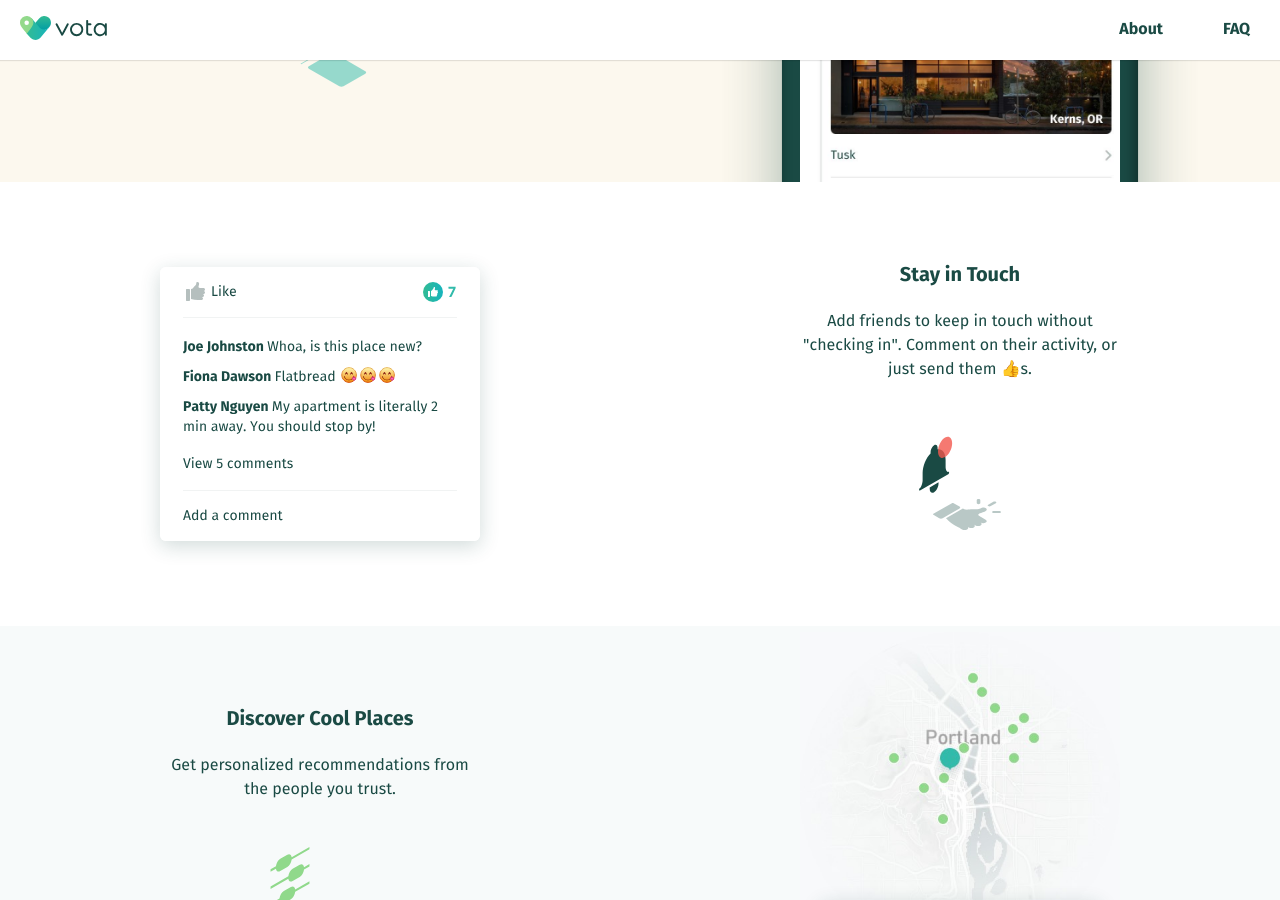
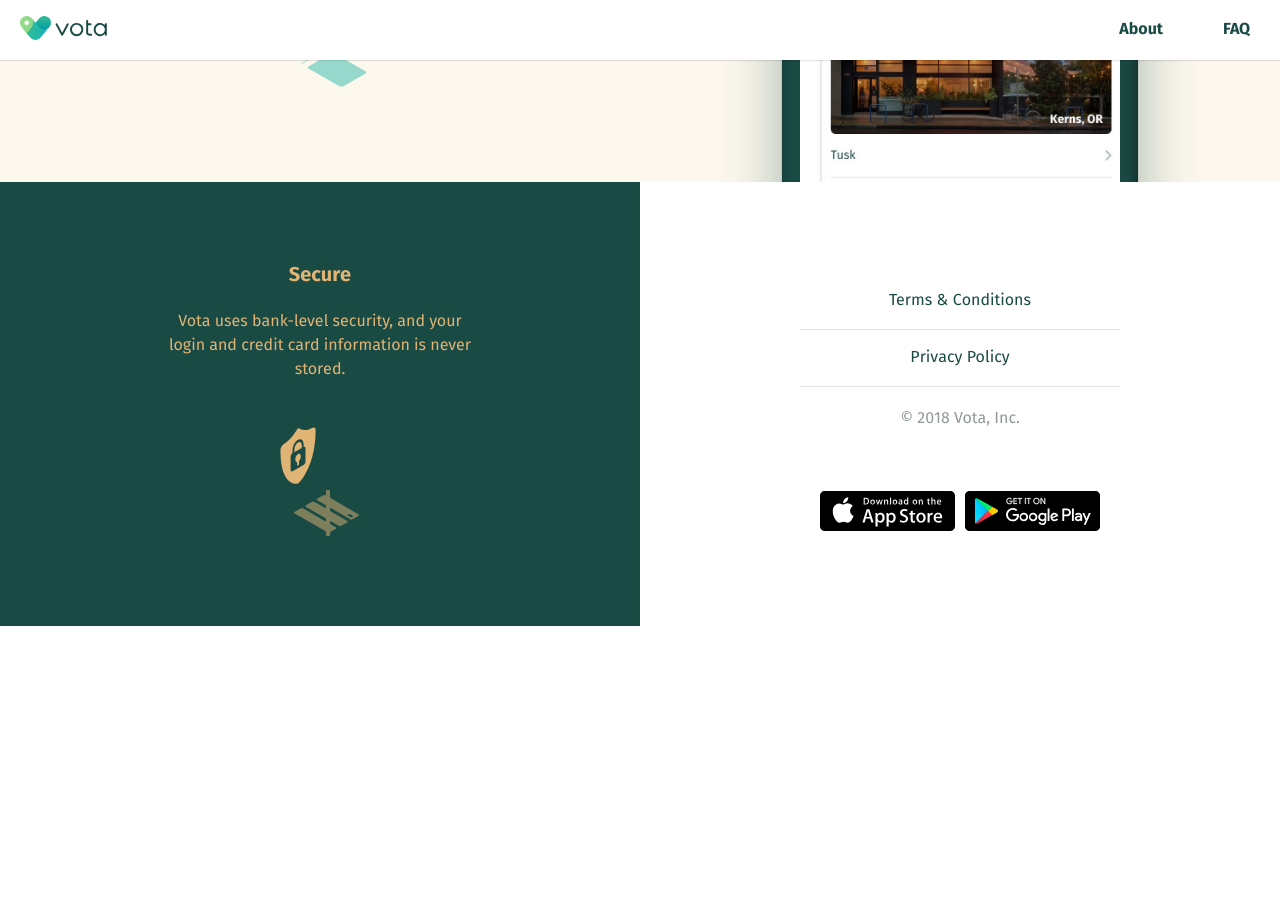
Before and after one commit to nfarina/vota-site, a Jekyll site: the page built from index.html, in a window 1280 px wide and 900 px high, scrolled down 1306 px. Built offline with Jekyll 4.4.1, drawn with Linux system fonts in a browser that asks for light colours; comment, search, counter and statistics services are not loaded; after the commit the page ends 1932 px from its top, so only the background shows below that.

Commit message:
Even less social

```diff
--- a/index.html
+++ b/index.html
@@ -61,7 +61,7 @@ layout: layout
     </div>
   </section>
 
-  <section class="feature activity row">
+  <!--section class="feature activity row">
     <div class="shot col">
       <div class="card">
         <img src="/images/comments_ui.svg" alt="" />
@@ -88,7 +88,7 @@ layout: layout
         <img src="/images/discover_ui.jpg" alt="" />
       </div>
     </div>
-  </section>
+  </section-->
 
   <section class="feature secure row">
     <div class="description col">
```
